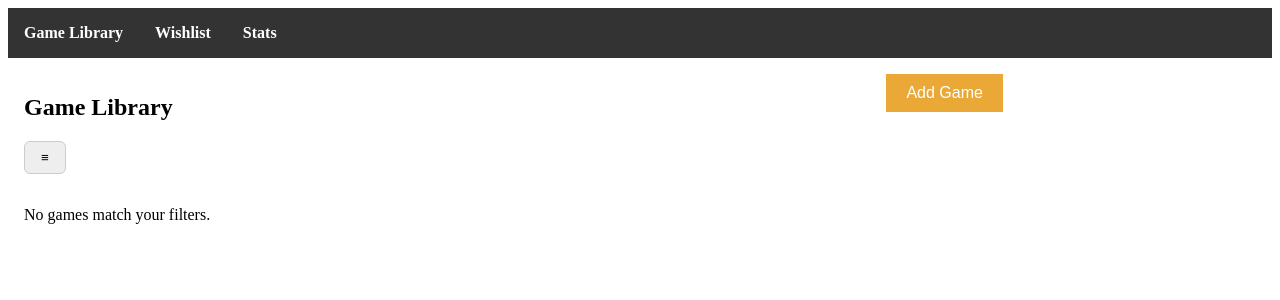
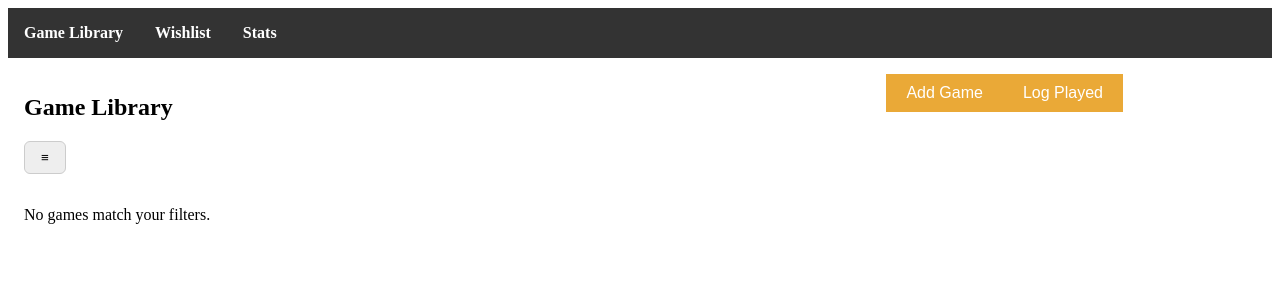
Before and after one commit to alexlehner3868/BoardGameLibrary, a React (Vite) app: page / in a window 1280 px wide. Shown: the top 300 px of the page. Built offline with nearby package versions, Linux system fonts and the light colour scheme.

Commit message:
Add log game form

```diff
--- a/src/pages/GameLibrary.css
+++ b/src/pages/GameLibrary.css
@@ -19,7 +19,7 @@
     height: 80vh; /* Same height as the game list */
   }
 
-  .add-game-btn {
+  .add-game-btn{
     padding: 10px 20px;
     background-color: #eaa937;
     color: white;
@@ -32,3 +32,17 @@
   .add-game-btn:hover {
     background-color: #eaa937;
   }
+
+  .log-play-btn{
+    padding: 10px 20px;
+    background-color: #eaa937;
+    color: white;
+    border: none;
+    cursor: pointer;
+    font-size: 16px;
+    margin-bottom: 10px;
+  }
+
+ .log-play-btn:hover{
+    background-color: #eaa937;
+  }
--- a/src/pages/GameLibrary.jsx
+++ b/src/pages/GameLibrary.jsx
@@ -1,6 +1,7 @@
 import React, { useState, useEffect } from "react";
 import GameList from "../components/GameList";
 import GameForm from "../components/GameForm";
+import LogPlayForm from "../components/LogPlayForm";
 import "./GameLibrary.css";
 
 export default function GameLibrary() {
@@ -19,9 +20,17 @@ export default function GameLibrary() {
     rating: "",
   });
 
+  const [playLog, setPlayLog] = useState({
+    selectedGameId: "",
+    playDate: "",
+    newRating: "",
+  });
+
   const categoryList = ["Party", "Strategy", "Card", "Children", "Push Your Luck", "Dexterity", "Engine Builder", "Dice"];
   const [error, setError] = useState("");
-  const [showForm, setShowForm] = useState(false); // State to toggle form visibility
+
+  const [showAddGameForm, setShowAddGameForm] = useState(false); // Toggle for Add Game Form
+  const [showLogGameForm, setShowLogGameForm] = useState(false); // Toggle for Log Play Form
 
   useEffect(() => {
     localStorage.setItem("boardGames", JSON.stringify(games));
@@ -69,8 +78,24 @@ export default function GameLibrary() {
     }
   };
 
-  const toggleForm = () => {
-    setShowForm((prev) => !prev); // Toggle form visibility
+  const toggleAddGameForm = () => {
+    // If Add Game form is already shown, hide it, otherwise show it and hide Log Play form
+    if (showAddGameForm) {
+      setShowAddGameForm(false);
+    } else {
+      setShowAddGameForm(true);
+      setShowLogGameForm(false); // Ensure Log Play form is hidden
+    }
+  };
+
+  const toggleLogGameForm = () => {
+    // If Log Play form is already shown, hide it, otherwise show it and hide Add Game form
+    if (showLogGameForm) {
+      setShowLogGameForm(false);
+    } else {
+      setShowLogGameForm(true);
+      setShowAddGameForm(false); // Ensure Add Game form is hidden
+    }
   };
 
   return (
@@ -81,10 +106,14 @@ export default function GameLibrary() {
       </div>
 
       <div className="game-form">
-        <button onClick={toggleForm} className="add-game-btn">
-          {showForm ? "Hide Add Game Form" : "Add Game"}
+        <button onClick={toggleAddGameForm} className="add-game-btn">
+          {showAddGameForm ? "Hide Add Game Form" : "Add Game"}
         </button>
-        {showForm && (
+        <button onClick={toggleLogGameForm} className="log-play-btn">
+          {showLogGameForm ? "Hide Log Play Form" : "Log Played"}
+        </button>
+
+        {showAddGameForm && (
           <>
             <h2>Add New Game</h2>
             <GameForm
@@ -96,6 +125,13 @@ export default function GameLibrary() {
             />
           </>
         )}
+
+        {showLogGameForm && (
+          <>
+            <h2>Log Game Play</h2>
+            <LogPlayForm games={games} setGames={setGames} />
+          </>
+        )}
       </div>
     </div>
   );
```
